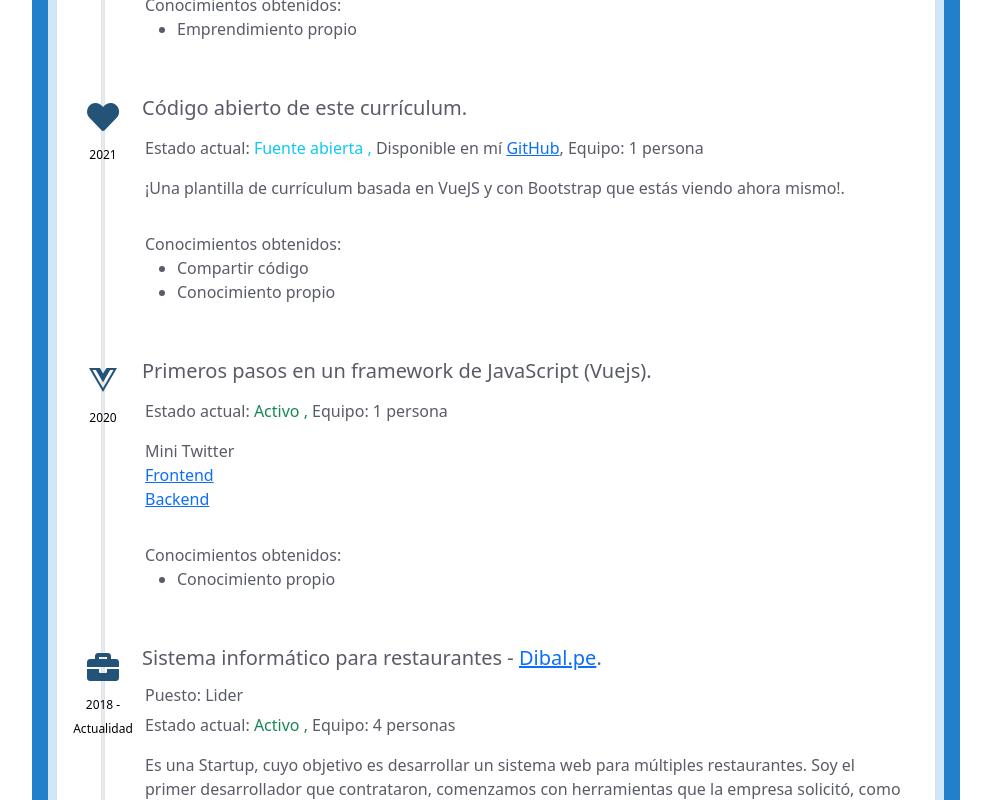
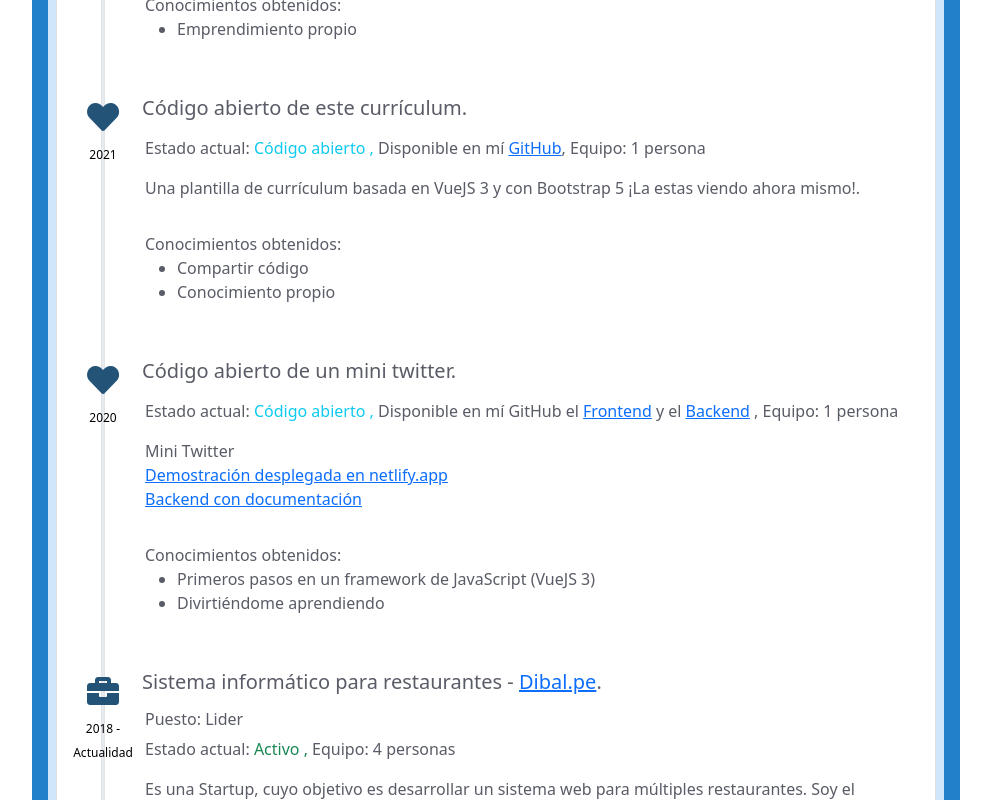
Before and after one commit to bypabloc/template-cv-vue-personal, a Vue app: page / in a window 1280 px wide. Shown: the part 2320-3120 px from the top of the page, without its empty margins (144-1135 px from the left). Built offline with nearby package versions, Linux system fonts and the light colour scheme; what vue-sweetalert2 would draw is missing.

Commit message:
mylife info added

```diff
--- a/src/views/admin/MyLife.vue
+++ b/src/views/admin/MyLife.vue
@@ -53,7 +53,7 @@
                                                             Activo
                                                         </span>
                                                         <span v-else-if="value.status.type == 4">
-                                                            Fuente abierta
+                                                            Código abierto
                                                         </span>,
                                                     </span>
                                                     <span v-if="value?.status?.link">
@@ -147,7 +147,7 @@ export default {
                         link: 'Disponible en mí <a href="https://github.com/bypabloc/template-cv-vue-personal" target="_blank">GitHub</a>',
                     },
                     title: 'Código abierto de este currículum.',
-                    description: `¡Una plantilla de currículum basada en VueJS y con Bootstrap que estás viendo ahora mismo!.`,
+                    description: `Una plantilla de currículum basada en VueJS 3 y con Bootstrap 5 ¡La estas viendo ahora mismo!.`,
                     skills: [
                         'Compartir código',
                         'Conocimiento propio',
@@ -155,20 +155,26 @@ export default {
                 },
                 {
                     date: '2020',
-                    icon: 'fab fa-vuejs',
+                    icon: 'fas fa-heart',
                     status: {
-                        type: 3,
+                        type: 4,
                         team: 1,
+                        link: `
+                            Disponible en mí GitHub el
+                            <a href="https://github.com/bypabloc/twitter" target="_blank">Frontend</a> y el
+                            <a href="https://github.com/bypabloc/twitter-api" target="_blank">Backend</a>
+                        `,
                     },
-                    title: 'Primeros pasos en un framework de JavaScript (Vuejs).',
+                    title: 'Código abierto de un mini twitter.',
                     description: `Mini Twitter
                         <br/>
-                        <a href="https://bypabloc-twitter.netlify.app/" target="_blank">Frontend</a>
+                        <a href="https://bypabloc-twitter.netlify.app/" target="_blank">Demostración desplegada en netlify.app</a>
                         <br/>
-                        <a href="https://bypabloc-twitter-api.herokuapp.com/" target="_blank">Backend</a>
+                        <a href="https://bypabloc-twitter-api.herokuapp.com/" target="_blank">Backend con documentación</a>
                     `,
                     skills: [
-                        'Conocimiento propio',
+                        'Primeros pasos en un framework de JavaScript (VueJS 3)',
+                        'Divirtiéndome aprendiendo',
                     ],
                 },
                 {
@@ -211,7 +217,12 @@ export default {
                     date: '2018',
                     icon: 'fas fa-plane-departure',
                     title: 'Migré de mi país',
-                    description: `Yo: No se a donde llegué, ¿esto es lo que el mundo llama independizarse?, me tuve que empezar a hacer comida yo solo, quiero a mi mamá.`,
+                    description: `
+                        Yo: ¿Dónde estoy?<br/>
+                        ¿Esto es lo que el mundo llama independizarse?<br/>
+                        ¿Tengo que cocinar yo solo?<br/>
+                        ¡Quiero a mi mamá!
+                    `,
                 },
                 {
                     date: '2017 - 2018',
@@ -269,7 +280,7 @@ export default {
                         },
                     },
                     title: 'Proyecto de control de obras - Instituto de Vialidad Y Obras Públicas Del Estado Yaracuy',
-                    description: `Aprendí como trabajé en equipo, este año conté con un equipo de trabajo increible y eso nos llevo a realizar un buen sistema informatico el cual requeria el instituto.
+                    description: `Aprendí como trabajar en equipo. Este año conté con un equipo de trabajo increible y eso nos llevo a realizar un buen sistema informatico el cual requeria el instituto.
                         <br/>
                         El sistema que desarrollamos se encargaba de tomar el registro de las obras publicas desde la realizacion del presupuesto, pasando por los recalculos, registro de planos, hasta su finalización.`,
                     skills: [
@@ -306,7 +317,7 @@ export default {
                         },
                     },
                     title: 'Proyecto de control de registro de equipos - Instituto CADAFE',
-                    description: 'Es un instituto público el cual analizamos que tenia la necesidad de un sistema informatico el cual le ayudara con el registro y movimiento de cada uno de sus equipos, este fue mi primer proyecto, muy basico.',
+                    description: 'Es un instituto público dónde analizamos su necesidad de un sistema informático para ayudarle con el registro y movimiento de cada uno de sus dispositivos. Este fue mi primer proyecto para un cliente. Su desarrollo fue muy básico.',
                     skills: [
                         'Levantamiento de información o requerimientos de software en un instituto',
                         'HTML',
```
